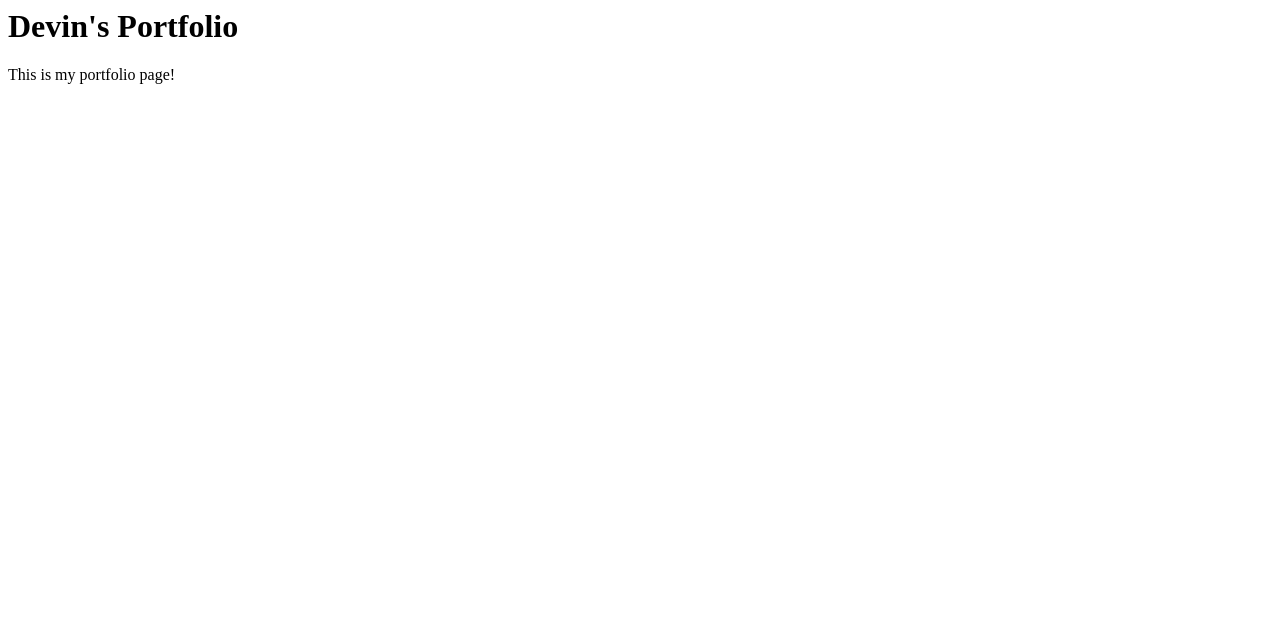
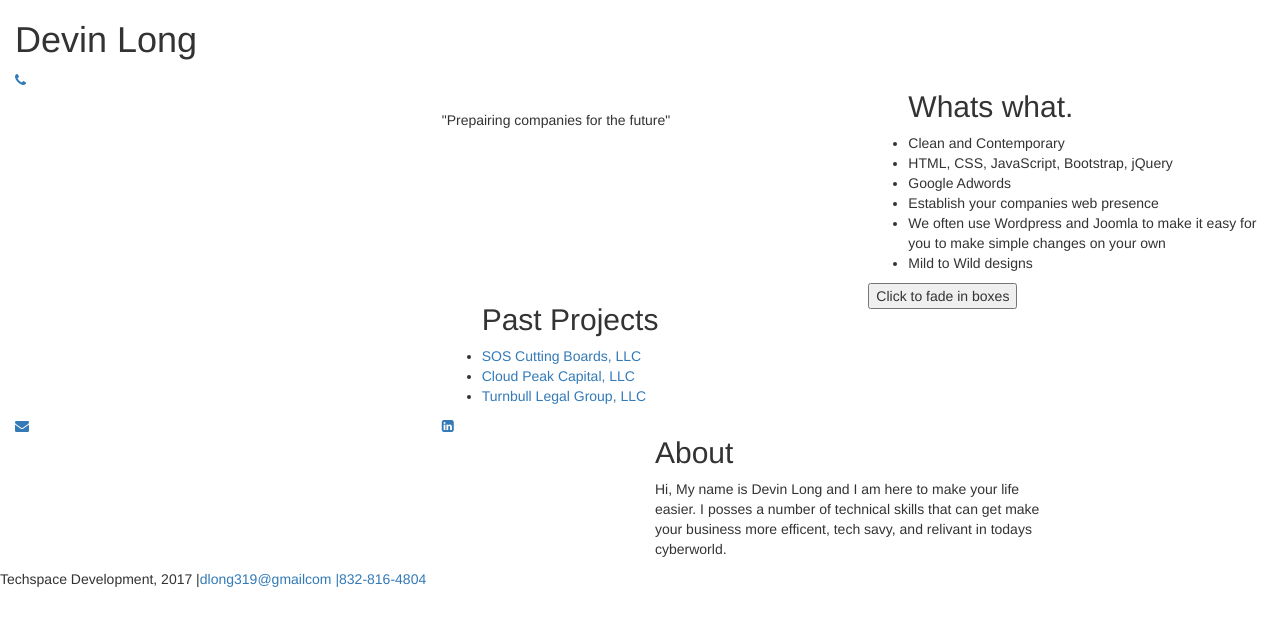
Before and after one commit to devinlong/Portfolio, a plain HTML site: page index.html in a window 1280 px wide. Drawn offline with nearby package versions, Linux system fonts and the light colour scheme.

Commit message:
Add files via upload

```diff
--- a/index.html
+++ b/index.html
@@ -1,12 +1,102 @@
-<html>
+<!DOCTYPE html>
+<html lang="en">
 <head>
+   <link rel="stylesheet" type="text/css" href="css/style.css">
+   <meta charset="utf-8">
+   <meta name="viewport" content="width=devivce-width, initial-scale=1">
+   <!-- Latest compiled and minified CSS -->
+<link rel="stylesheet" href="https://maxcdn.bootstrapcdn.com/bootstrap/3.3.7/css/bootstrap.min.css">
+<!-- Fontawesome -->
+<link rel="stylesheet" href="https://cdnjs.cloudflare.com/ajax/libs/font-awesome/4.7.0/css/font-awesome.min.css">
+<!-- jQuery library -->
+<script src="https://ajax.googleapis.com/ajax/libs/jquery/3.1.1/jquery.min.js"></script>
+<!-- JavaScript -->
+<script src="main.js" type="text/javascript"></script>
+
 </head>
 <body>
-<h1>Devin's Portfolio</h1>
-<p>This is my portfolio page!</p>
+   <main>
+      <div class="container-fluid">
+         <header>
+            <h1 class="title" id="title">Devin Long</h1>
+         </header>
+            <div class="row row1">
+               <div class="box1 center colum col-xs-2" id="box1">
+                  <a href="tel:18328164804">
+                     <i class="fa fa-phone" id="phoneicon"></i>
+                  </a>
+               </div>
+               <div class="box2 colum col-xs-2" id="box2">
 
+               </div>
+               <div class="box3 colum center col-xs-4">
+                     <br />
+                     <br />
+                     <quote>"Prepairing companies for the future"</quote>
 
+               </div>
+               <div class="box4 colum col-xs-4">
+               <ul>
+                  <lh><h2> Whats what. </h2></lh>
+                     <li>Clean and Contemporary</li>
+                     <li>HTML, CSS, JavaScript, Bootstrap, jQuery</li>
+                     <li>Google Adwords</li>
+                     <li>Establish your companies web presence</li>
+                     <li>We often use Wordpress and Joomla to make it easy for you to make simple changes on your own</li>
+                     <li>Mild to Wild designs</li>
+                  </ul>
+               </div>
+            </div>
+            <div class="row row2">
+               <div class="box5 colum col-xs-4">
+               </div>
+               <div class="box6 colum center col-xs-4">
+                  <ul class="websitelist">
+                     <lh><h2>Past Projects</h2></lh>
+                     <li><a href="http://www.soscuttingboards.com" title="SOS Cutting Boards" target="_blank">SOS Cutting Boards, LLC</a></li>
+
+                     <li><a href="http://www.cloudpeakcaptial.com" title="Cloud Peak Capital" target="_blank">Cloud Peak Capital, LLC</a></li>
+                     <li><a href="http://www.tlegalg.com" title="Turnbull Legal Group" target="_blank">Turnbull Legal Group, LLC</a></li>
+               </div>
+               <div class="box7 colum col-xs-4">
+                  <button>Click to fade in boxes</button><br><br>
+
+<div id="div1" style="width:80px;height:80px;display:none;background-color:red;"></div><br>
+<div id="div2" style="width:80px;height:80px;display:none;background-color:green;"></div><br>
+<div id="div3" style="width:80px;height:80px;display:none;background-color:blue;"></div>
+
+               </div>
+            </div>
+            <div class="row row3">
+               <div class="box8 center colum col-xs-4">
+                  <a href="email:dlong319@gmail.com">
+                     <i class="fa fa-envelope" aria-hidden="true"></i>
+                  </a>
+               </div>
+               <div class="box9 center colum col-xs-2">
+                  <a href="https://www.linkedin.com/in/devin-long-55052466?trk=hp-identity-name" target="_blank">
+                     <i class="fa fa-linkedin-square" aria-hidden="true"></i>
+                  </a>
+               </div>
+               <div class="box10 colum col-xs-4">
+                  <h2> About </h2>
+                  <p>
+                     Hi, My name is Devin Long and I am here to make your life easier. I posses a number of technical skills that can get make your business more efficent, tech savy, and relivant in todays cyberworld.
+                  </p>
+               </div>
+               <div class="box11 colum col-xs-2">
+            </div>
+         </div>
+      </div>
+   </main>
+   <footer>
+      <table>
+         <tr>
+            <td>Techspace Development, 2017 |</td>
+            <td><a href="mailto:dlong319@gmail.com">dlong319@gmailcom |</a></td>
+            <td><a href="tel:+18328164804">832-816-4804</a></td>
+         </tr>
+      </table>
+   </footer>
 </body>
-<footer>
-</footer>
 </html>
--- /dev/null
+++ b/main.js
@@ -0,0 +1,22 @@
+/* This is Commented out Javascript bruh */
+
+
+$(document).ready(function(){
+   $("button").click(function(){
+      $("#div1").fadeIn();
+      $("#div2").fadeIn("slow");
+      $("#div3").fadeIn(3000);
+   });
+});
+
+$(document).ready(function(){
+      $("#title").click(function(){
+         $("#div1").fadeOut();
+         $("#div2").fadeOut("slow");
+         $("#div3").fadeOut("fast");
+      });
+
+      $("#phoneicon").mouseover(function(){
+         alert("832-816-4804");
+      });
+});
```
Also changed, not shown: indextv.html (added, +27 -0 lines).
